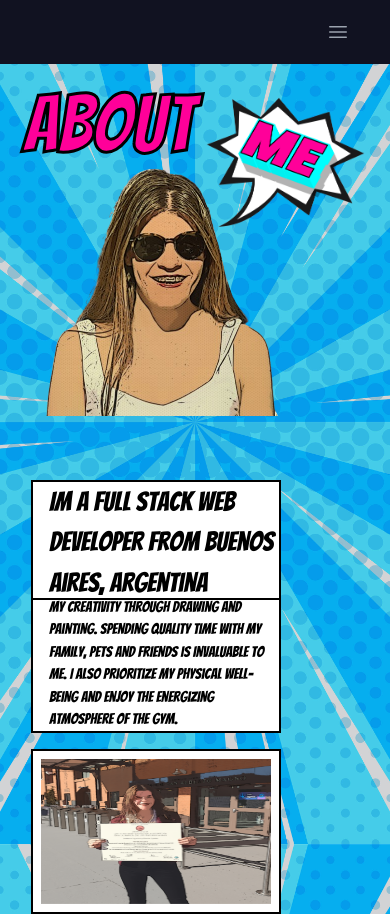
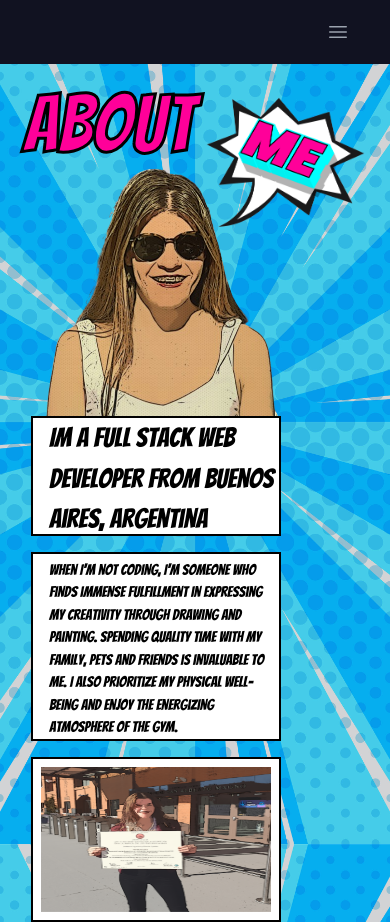
Before and after one commit to paupuentes919/portfolio-paula-puentes, a React (Create React App) app: page /about in a window 390 px wide. Built offline with nearby package versions, Linux system fonts and the light colour scheme.

Commit message:
fixed responsive issues in about me section

```diff
--- a/src/css/components/About.css
+++ b/src/css/components/About.css
@@ -150,7 +150,7 @@
     margin-left: 8%;
     width: 527px;
     max-width: unset;
-    margin-top: 8rem;
+    margin-top: 1rem;
     margin-bottom: 1rem;
     min-height: unset;
     height: 120px;
@@ -162,8 +162,9 @@
   }
 
   .full-stack-text {
-    top: 63%;
-    left: 8%;
+    position: unset;
+    margin-left: 8%;
+    margin-top: 0rem;
   }
 }
 
@@ -236,7 +237,6 @@
   }
   .description-about-me {
     width: 230px;
-    margin-top: 11rem;
     height: unset;
   }
   .img-facultad {
```
